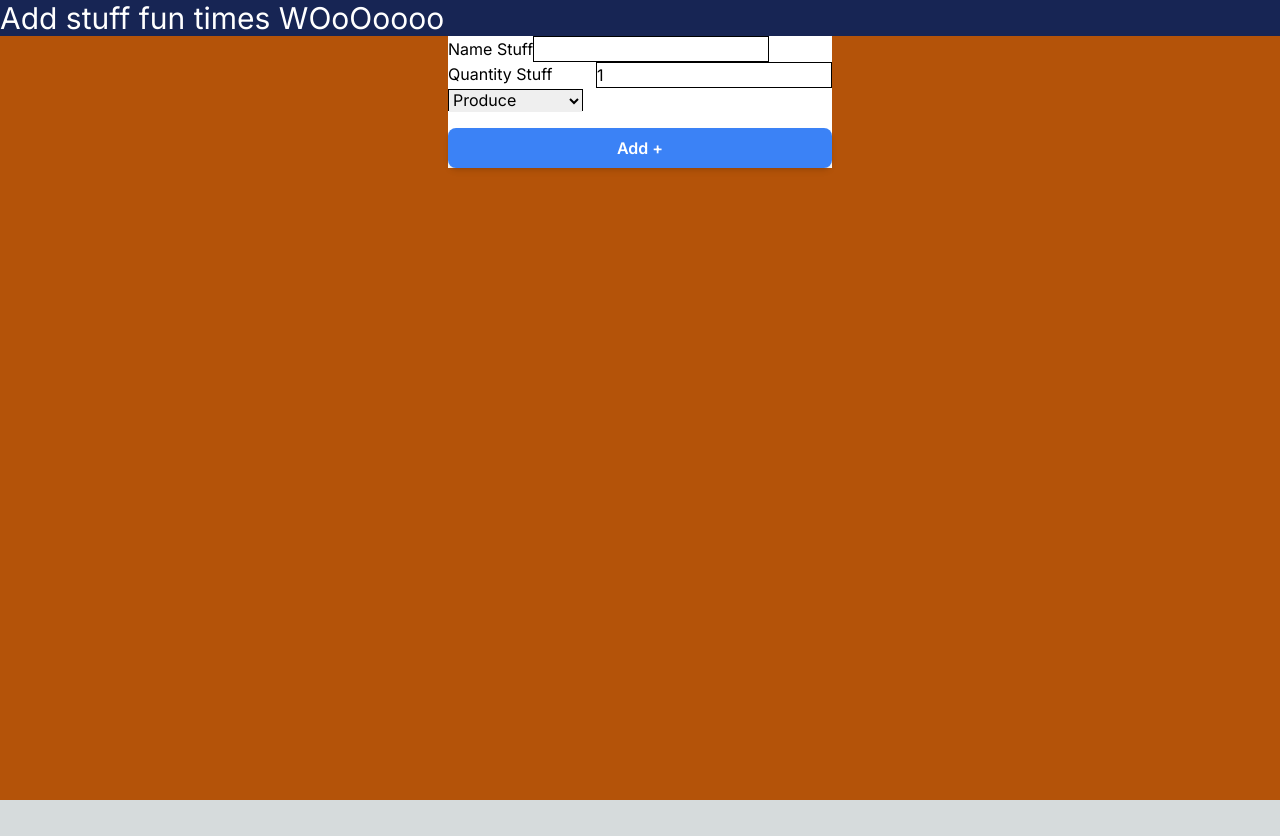
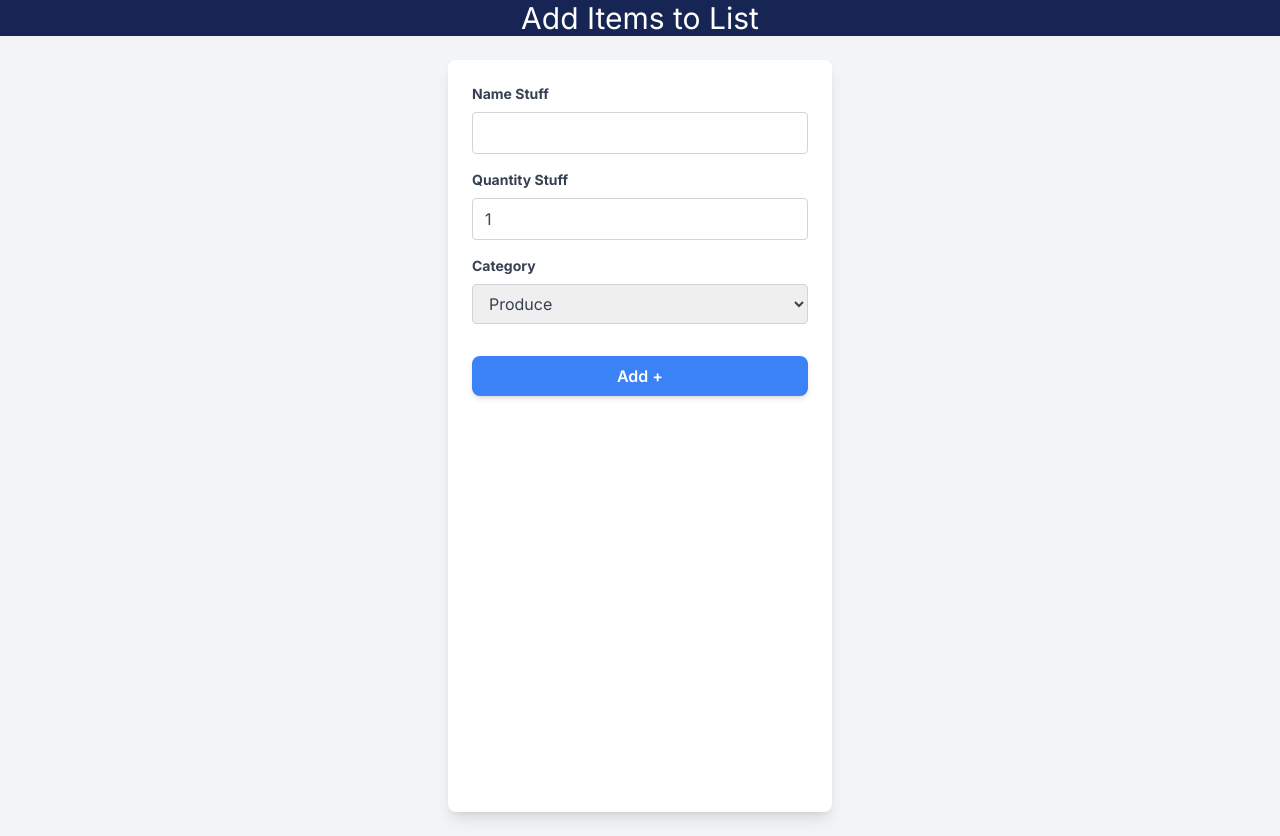
Before and after one commit to Panlos/cprg306-assignments, a Next.js app: page /week-4 in a window 1280 px wide. Before the commit the page ends 800 px from the top, so only its background shows below. Built offline with nearby package versions, Linux system fonts and the light colour scheme.

Commit message:
Styling and Labeling
Finished styling the actually input and added the required function to both the text and the quantity. Also changed the output to be the alert message along with the obj item being sent to the console log. Added the reset of items after a submit as well

```diff
--- a/app/week-4/new-item.js
+++ b/app/week-4/new-item.js
@@ -9,38 +9,61 @@ import { useState } from "react"
 
     const handleSubmit = (event) =>{
         event.preventDefault();
-
+        const item = {
+            p_name: {name},
+            p_quantity:  {quantity} ,
+            p_category: {category},
+        };
+        console.log(item);
         alert(`You have added ${quantity}${name}${quantity > 1 ? "s" : ""} under the ${category} category`);
+        setName("")
+        setCategory("produce")
+        setQuantity(1)
     };
     const handleChange = (event) =>{
         setName(event.target.value);
     };
 
     return (
-        <div className=" flex justify-center">
-            <form onSubmit={handleSubmit} className=" bg-white text-black max-w-sm w-full">
-                <label className="Item name">
+            <div className="flex justify-center min-h-screen bg-gray-100 py-6">
+    <form onSubmit={handleSubmit} className="bg-white text-black max-w-sm w-full p-6 rounded-lg shadow-lg">
+        <div className="mb-4">
+        <label className="block text-gray-700 text-sm font-bold mb-2">
             Name Stuff
-                <input className="border-black border"
+        </label>
+        <input
+            className="border border-gray-300 rounded w-full py-2 px-3 text-gray-700 focus:outline-none focus:border-blue-500"
             type="text"
+            id="name"
             value={name}
             required
             onChange={handleChange}
         />
+        </div>
+        <div className="mb-4">
+        <label className="block text-gray-700 text-sm font-bold mb-2">
+            Quantity Stuff
         </label>
-                <label className="flex justify-between">
-                Quantity Stuff
-                <input className="border-black border"
+        <input
+            className="border border-gray-300 rounded w-full py-2 px-3 text-gray-700 focus:outline-none focus:border-blue-500"
             type="number"
+            id="quantity"
+            min={1}
+            max={99}
+            required
             value={quantity}
             onChange={(event) => setQuantity(event.target.value)}
         />
+        </div>
+        <div className="mb-4">
+        <label className="block text-gray-700 text-sm font-bold mb-2">
+            Category
         </label>
-                 <label className="border-black border">
         <select
+            id="category"
             value={category}
             onChange={(event) => setCategory(event.target.value)}
-                    className="form-input"
+            className="border border-gray-300 rounded w-full py-2 px-3 text-gray-700 focus:outline-none focus:border-blue-500"
         >
             <option value="produce">Produce</option>
             <option value="dairy">Dairy</option>
@@ -54,11 +77,11 @@ import { useState } from "react"
             <option value="household">Household</option>
             <option value="other">Other</option>
         </select>
-                </label>
-                <button type="submit"
-                class="w-full mt-4 py-2 px-4 bg-blue-500
-                text-white font-semibold rounded-lg shadow-md
-                hover:bg-blue-700 focus:outline-none focus:ring-2">
+        </div>
+        <button
+        type="submit"
+        className="w-full mt-4 py-2 px-4 bg-blue-500 text-white font-semibold rounded-lg shadow-md hover:bg-blue-700 focus:outline-none focus:ring-2 focus:ring-blue-500"
+        >
         Add +
         </button>
     </form>
--- a/app/week-4/page.js
+++ b/app/week-4/page.js
@@ -5,9 +5,9 @@ import { useState } from "react";
 export default function Page() {
 
     return (
-        <main className="min-h-screen bg-amber-700 w-full">
+        <main className="min-h-screen  w-full">
         <div>
-        <h1 className="bg-blue-950 text-3xl text-white">Add stuff fun times WOoOoooo</h1>
+        <h1 className="bg-blue-950 text-3xl text-white flex justify-center">Add Items to List</h1>
         <NewItemForm/>
         </div>
       </main>
```
Lines whose indentation alone changed are shown as unchanged.
